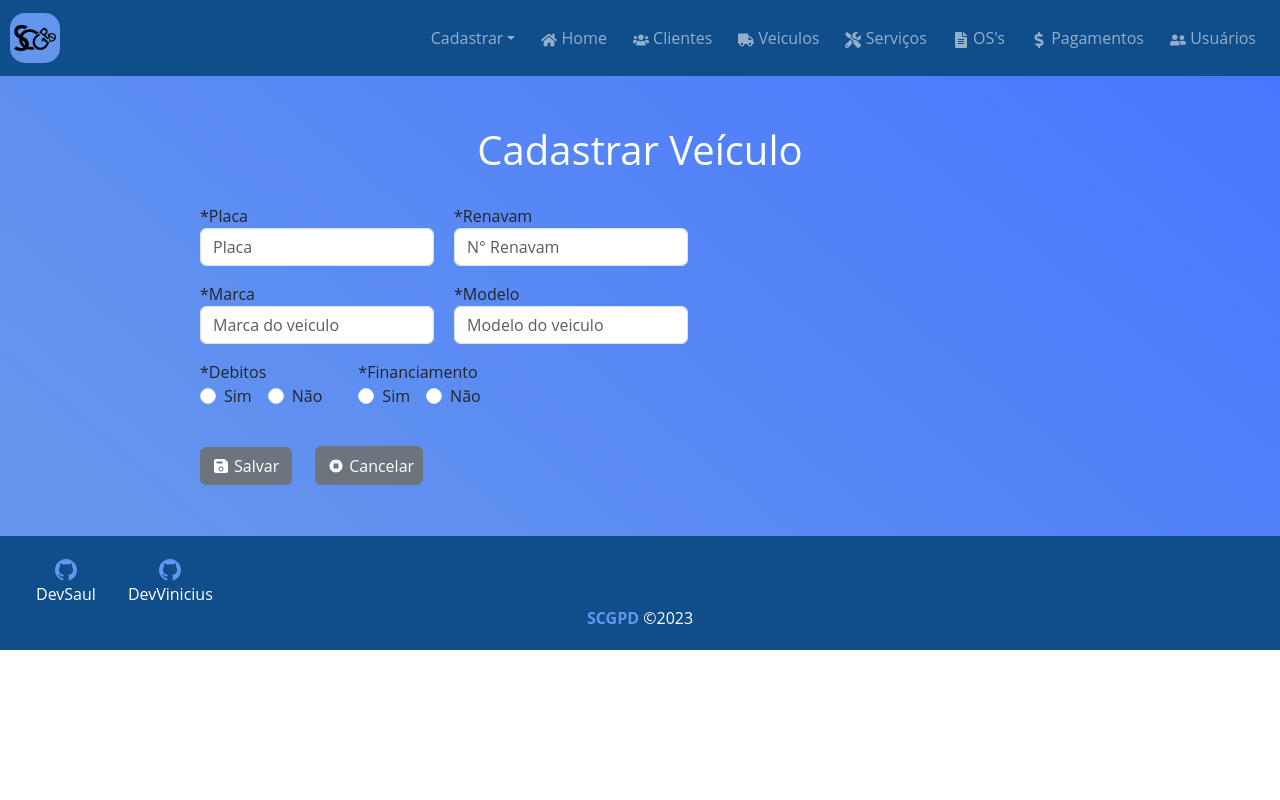
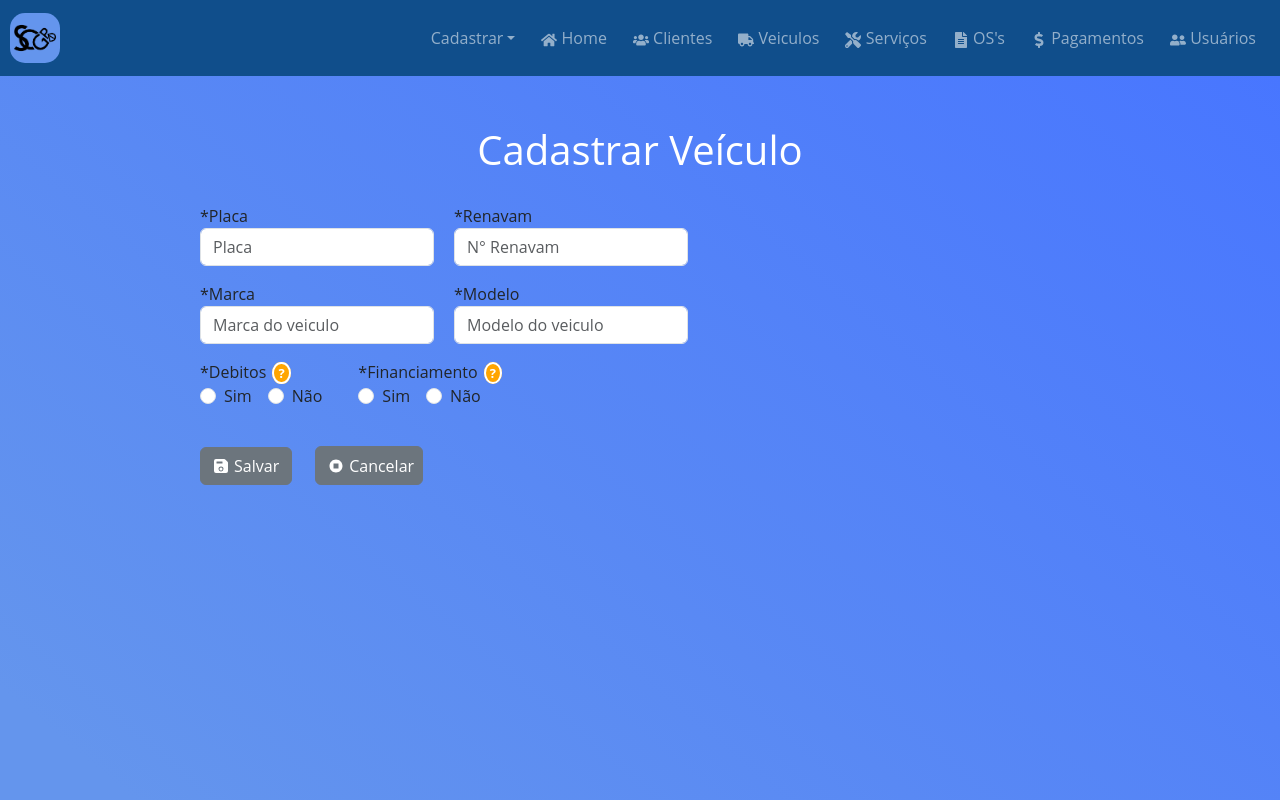
Before and after one commit to SaulBassoJr/SCGPD, a React (Create React App) app: page /veiculos/novoveiculo in a window 1280 px wide. Shown: the top 800 px of the page. Built offline with nearby package versions, Linux system fonts and the light colour scheme.

Commit message:
add help

```diff
--- a/src/components/clientes/DisplayClientes.js
+++ b/src/components/clientes/DisplayClientes.js
@@ -89,7 +89,6 @@ function DisplayClientes() {
                     />
 
                 </div>
-                {/* Exibe a mensagem de sucesso se showSuccessAlert for true */}
                 {showSuccessAlert && (
                     <Alert variant="success" onClose={() => setShowSuccessAlert(false)} dismissible>
                         Cliente excluído com sucesso!
--- a/src/components/clientes/ManterCliente.js
+++ b/src/components/clientes/ManterCliente.js
@@ -1,5 +1,6 @@
 import Button from 'react-bootstrap/Button';
 import Form from 'react-bootstrap/Form';
+import { OverlayTrigger, Popover } from 'react-bootstrap';
 import '../layout/sectionLayout.css';
 import { IoStopCircleSharp, IoSave } from 'react-icons/io5';
 import InputMask from 'react-input-mask';
@@ -85,6 +86,20 @@ function ManterCliente() {
 
     };
 
+    function renderHelpIcon(text) {
+        return (
+          <OverlayTrigger
+            placement="top"
+            delay={{ show: 150, hide: 400 }}
+            overlay={
+                <Popover id="popover-basic" className='help-text'>{text}</Popover>
+            }
+          >
+            <span className="help-icon">?</span>
+          </OverlayTrigger>
+        );
+      }
+
 
 
     return (
@@ -95,7 +110,7 @@ function ManterCliente() {
                     <Form.Label>*Nome</Form.Label>
                     <Form.Control
                         type="name"
-                        placeholder="Nome"
+                        placeholder="Nome Completo"
                         maxLength="100"
                         value={formData.nome}
                         onChange={(e) => handleInputChange(e, 'nome')}
@@ -167,7 +182,7 @@ function ManterCliente() {
                                 <option>Selecione</option>
                                 <option>M</option>
                                 <option>F</option>
-                                <option>Outro</option>
+                                <option>O</option>
                             </Form.Select>
                         </div>
                     </div>
@@ -236,7 +251,7 @@ function ManterCliente() {
                             />
                         </div>
                         <div className='space'>
-                            <Form.Label>*Logradouro</Form.Label>
+                            <Form.Label>*Logradouro {renderHelpIcon('Insira o nome da Rua e complemento (se existir) Ex: Rua Ficção, bloco xx, apto xx.')}</Form.Label>
                             <Form.Control
                                 type="text"
                                 placeholder="Logradouro"
--- a/src/components/clientes/ManterClientes.js
+++ b/src/components/clientes/ManterClientes.js
@@ -1,6 +1,7 @@
 import { useNavigate } from 'react-router-dom';
 import Button from 'react-bootstrap/Button';
 import Form from 'react-bootstrap/Form';
+import { OverlayTrigger, Popover } from 'react-bootstrap';
 import '../layout/sectionLayout.css';
 import { IoStopCircleSharp, IoSave } from 'react-icons/io5';
 import InputMask from 'react-input-mask';
@@ -72,6 +73,20 @@ function ManterClientes() {
 
     };
 
+    function renderHelpIcon(text) {
+        return (
+          <OverlayTrigger
+            placement="top"
+            delay={{ show: 150, hide: 400 }}
+            overlay={
+                <Popover id="popover-basic" className='help-text'>{text}</Popover>
+            }
+          >
+            <span className="help-icon">?</span>
+          </OverlayTrigger>
+        );
+      }
+
 
 
     return (
@@ -79,10 +94,10 @@ function ManterClientes() {
             <h1>Cadastrar Cliente</h1>
             <Form onSubmit={handleSubmit}>
                 <Form.Group className="mb-3" controlId="formNome">
-                    <Form.Label>*Nome</Form.Label>
+                    <Form.Label>*Nome </Form.Label>
                     <Form.Control
                         type="name"
-                        placeholder="Nome"
+                        placeholder="Nome Completo"
                         maxLength="100"
                         value={formData.nome}
                         onChange={(e) => handleInputChange(e, 'nome')}
@@ -154,7 +169,7 @@ function ManterClientes() {
                                 <option>Selecione</option>
                                 <option>M</option>
                                 <option>F</option>
-                                <option>Outro</option>
+                                <option>O</option>
                             </Form.Select>
                         </div>
                     </div>
@@ -223,7 +238,7 @@ function ManterClientes() {
                             />
                         </div>
                         <div className='space'>
-                            <Form.Label>*Logradouro</Form.Label>
+                            <Form.Label>*Logradouro {renderHelpIcon('Insira o nome da Rua e complemento (se existir) Ex: Rua Ficção, bloco xx, apto xx.')}</Form.Label>
                             <Form.Control
                                 type="text"
                                 placeholder="Logradouro"
--- a/src/components/layout/sectionLayout.css
+++ b/src/components/layout/sectionLayout.css
@@ -54,3 +54,22 @@
 .inputpar .space {
     margin-right: 20px;
 }
+
+.help-text{
+    background-color: #e7f712;
+    text-align: left;
+    font-weight: bold;
+    padding: 5px;
+}
+
+.help-icon {
+    padding: 0px 4px;
+    font-size: 13px;
+    font-weight: bold;
+    margin-left: 2px;
+    color: #fff;
+    background-color: #FFA500;
+    border: 2px solid #fff;
+    border-radius: 50%;
+    cursor: help;
+}
--- a/src/components/veiculos/ManterVeiculo.js
+++ b/src/components/veiculos/ManterVeiculo.js
@@ -1,5 +1,6 @@
 import Button from 'react-bootstrap/Button';
 import Form from 'react-bootstrap/Form';
+import { OverlayTrigger, Popover } from 'react-bootstrap';
 import '../layout/sectionLayout.css';
 import { IoStopCircleSharp, IoSave } from 'react-icons/io5';
 import { useNavigate, useParams } from 'react-router-dom';
@@ -59,6 +60,20 @@ function ManterVeiculo() {
         }
 
     };
+
+    function renderHelpIcon(text) {
+        return (
+          <OverlayTrigger
+            placement="top"
+            delay={{ show: 150, hide: 400 }}
+            overlay={
+                <Popover id="popover-basic" className='help-text'>{text}</Popover>
+            }
+          >
+            <span className="help-icon">?</span>
+          </OverlayTrigger>
+        );
+      }
 
     return (
         <section className='main_section -bgheight'>
@@ -129,7 +144,7 @@ function ManterVeiculo() {
                     <div className='inputpar'>
 
                         <div className='space'>
-                            <Form.Label>*Debitos</Form.Label>
+                            <Form.Label>*Debitos {renderHelpIcon('Marque "sim" caso exista algum débito do veículo como: Multas, documentação, impostos ou parcelas atrasadas')}</Form.Label>
                             <div>
                                 <Form.Check
                                     type="radio"
@@ -157,7 +172,7 @@ function ManterVeiculo() {
 
 
                         <div>
-                            <Form.Label>*Financiamento</Form.Label>
+                            <Form.Label>*Financiamento {renderHelpIcon('Marque "sim" caso o veículo seja financiado')}</Form.Label>
                             <div>
                                 <Form.Check
                                     type="radio"
--- a/src/components/veiculos/ManterVeiculos.js
+++ b/src/components/veiculos/ManterVeiculos.js
@@ -1,6 +1,7 @@
 import { useNavigate } from 'react-router-dom';
 import Button from 'react-bootstrap/Button';
 import Form from 'react-bootstrap/Form';
+import { OverlayTrigger, Popover } from 'react-bootstrap';
 import '../layout/sectionLayout.css';
 import { IoStopCircleSharp, IoSave } from 'react-icons/io5';
 
@@ -45,8 +46,22 @@ function ManterVeiculos() {
 
     };
 
+    function renderHelpIcon(text) {
+        return (
+          <OverlayTrigger
+            placement="top"
+            delay={{ show: 150, hide: 400 }}
+            overlay={
+                <Popover id="popover-basic" className='help-text'>{text}</Popover>
+            }
+          >
+            <span className="help-icon">?</span>
+          </OverlayTrigger>
+        );
+      }
+
     return (
-        <section className='main_section -bgheight'>
+        <section className='main_section'>
             <h1>Cadastrar Veículo</h1>
             <Form onSubmit={handleSubmit}>
                 <Form.Group className="variantpar" controlId="formBasicEmail">
@@ -114,7 +129,7 @@ function ManterVeiculos() {
                     <div className='inputpar'>
 
                         <div className='space'>
-                            <Form.Label>*Debitos</Form.Label>
+                            <Form.Label>*Debitos {renderHelpIcon('Marque "sim" caso exista algum débito do veículo como: Multas, documentação, impostos ou parcelas atrasadas')}</Form.Label>
                             <div>
                                 <Form.Check
                                     type="radio"
@@ -142,7 +157,7 @@ function ManterVeiculos() {
 
 
                         <div>
-                            <Form.Label>*Financiamento</Form.Label>
+                            <Form.Label>*Financiamento {renderHelpIcon('Marque "sim" caso o veículo seja financiado')}</Form.Label>
                             <div>
                                 <Form.Check
                                     type="radio"
```
Also changed, not shown: src/components/os/ManterOs.js (line endings or trailing spaces).
